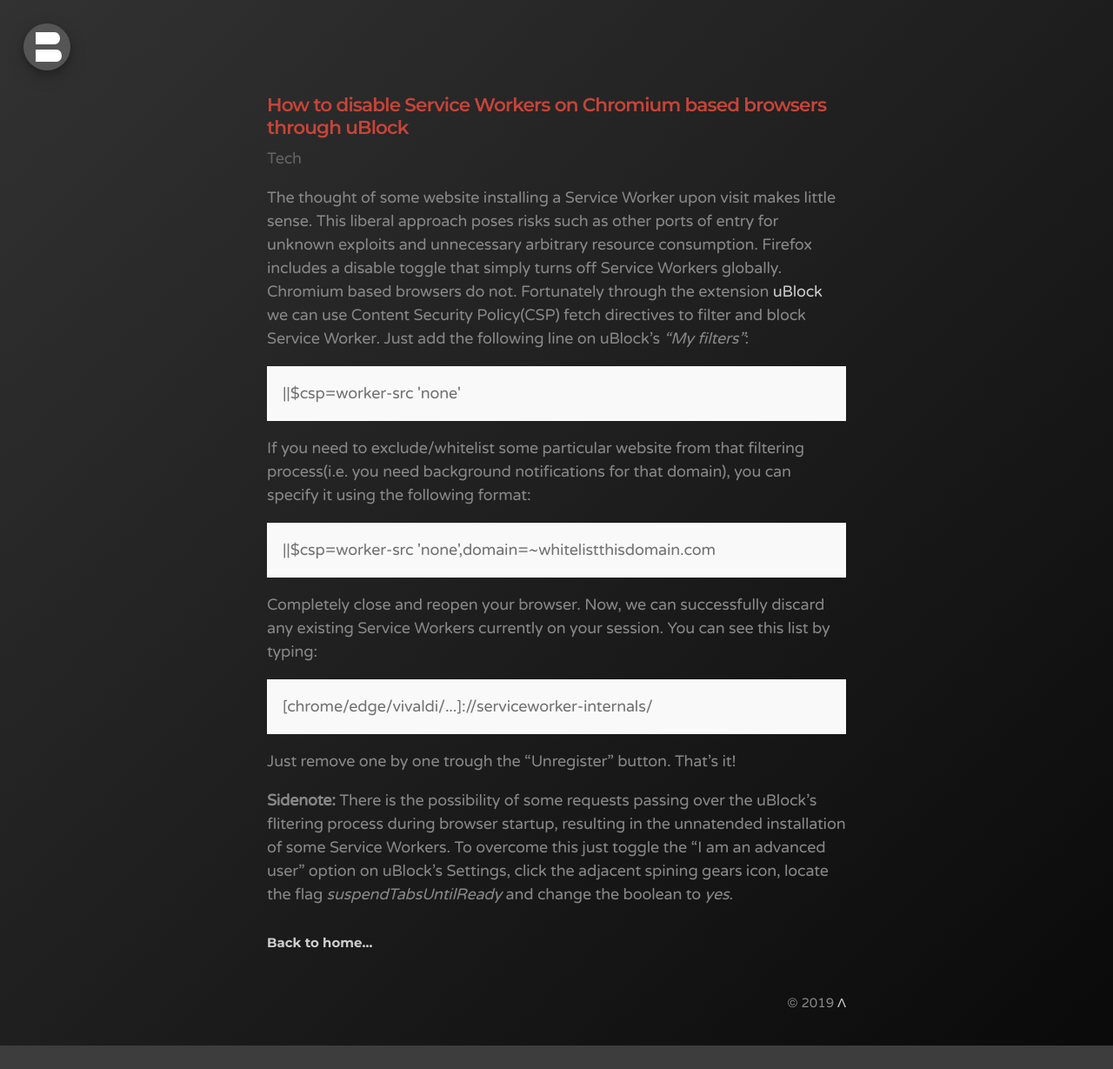
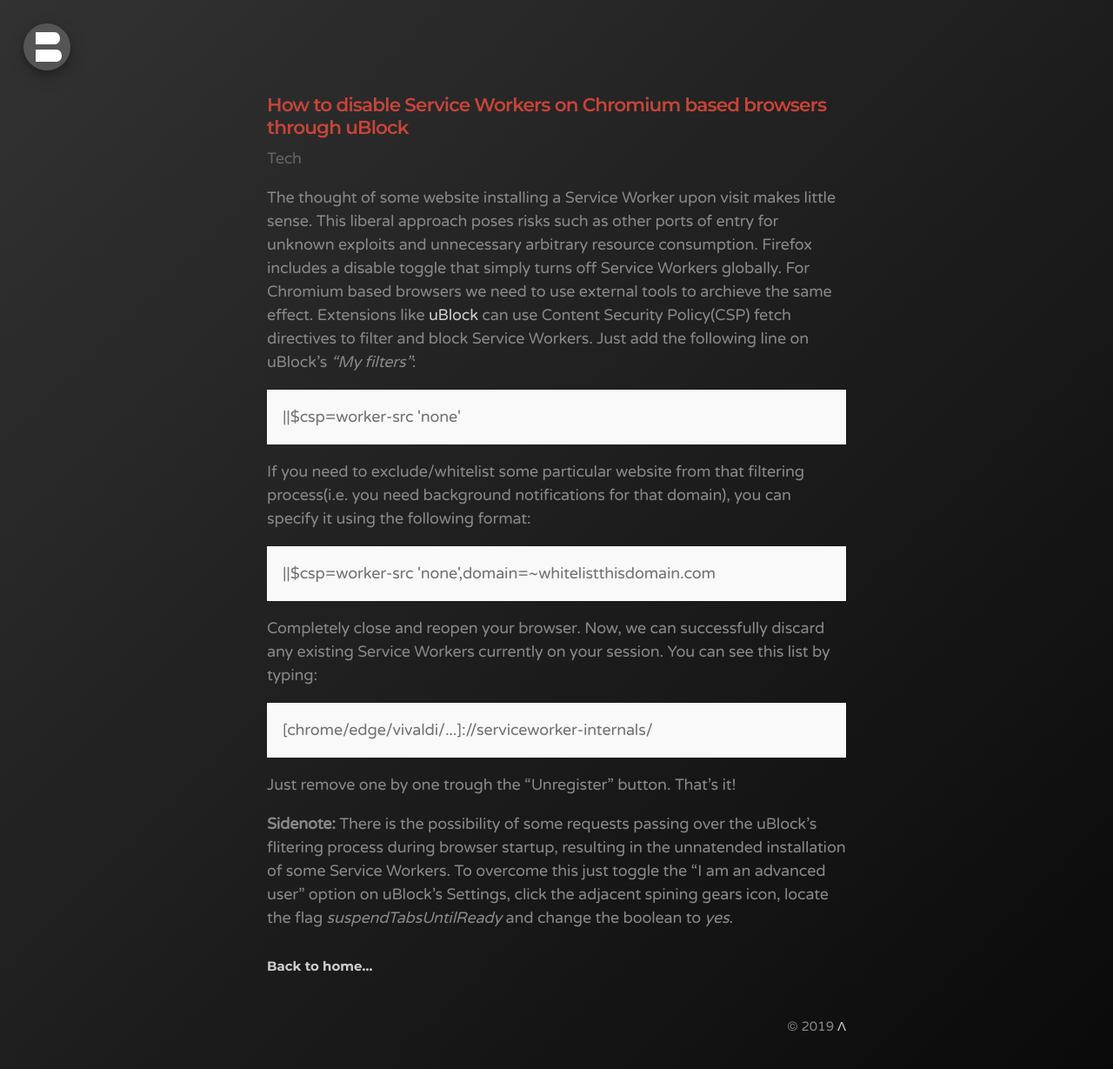
Before and after one commit to bonina/bonina.github.io, a Jekyll site: the page built from _posts/2019-09-27-disable-service-workers-chromium.md, in a window 1280 px wide. Shown: the whole page at 87% size. Built offline with Jekyll 4.4.1, drawn with Linux system fonts in a browser that asks for light colours; before the commit the page ends 1202 px from its top, so only the background shows below that.

Commit message:
Update 2019-09-27-disable-service-workers-chromium.md

```diff
--- a/_posts/2019-09-27-disable-service-workers-chromium.md
+++ b/_posts/2019-09-27-disable-service-workers-chromium.md
@@ -5,8 +5,7 @@
 ---
 
 The thought of some website installing a Service Worker upon visit makes little sense. This liberal approach poses risks such as other ports of entry for unknown exploits and unnecessary arbitrary resource consumption.
-Firefox includes a disable toggle that simply turns off Service Workers globally. Chromium based browsers do not.
-Fortunately through the extension <a href="https://github.com/gorhill/uBlock">uBlock</a> we can use Content Security Policy(CSP) fetch directives to filter and block Service Worker.
+Firefox includes a disable toggle that simply turns off Service Workers globally. For Chromium based browsers we need to use external tools to archieve the same effect. Extensions like <a href="https://github.com/gorhill/uBlock">uBlock</a> can use Content Security Policy(CSP) fetch directives to filter and block Service Workers.
 Just add the following line on uBlock’s <i>“My filters”</i>:
 <p class="message">||$csp=worker-src 'none'</p>
 If you need to exclude/whitelist some particular website from that filtering process(i.e. you need background notifications for that domain), you can specify it using the following format:
```
